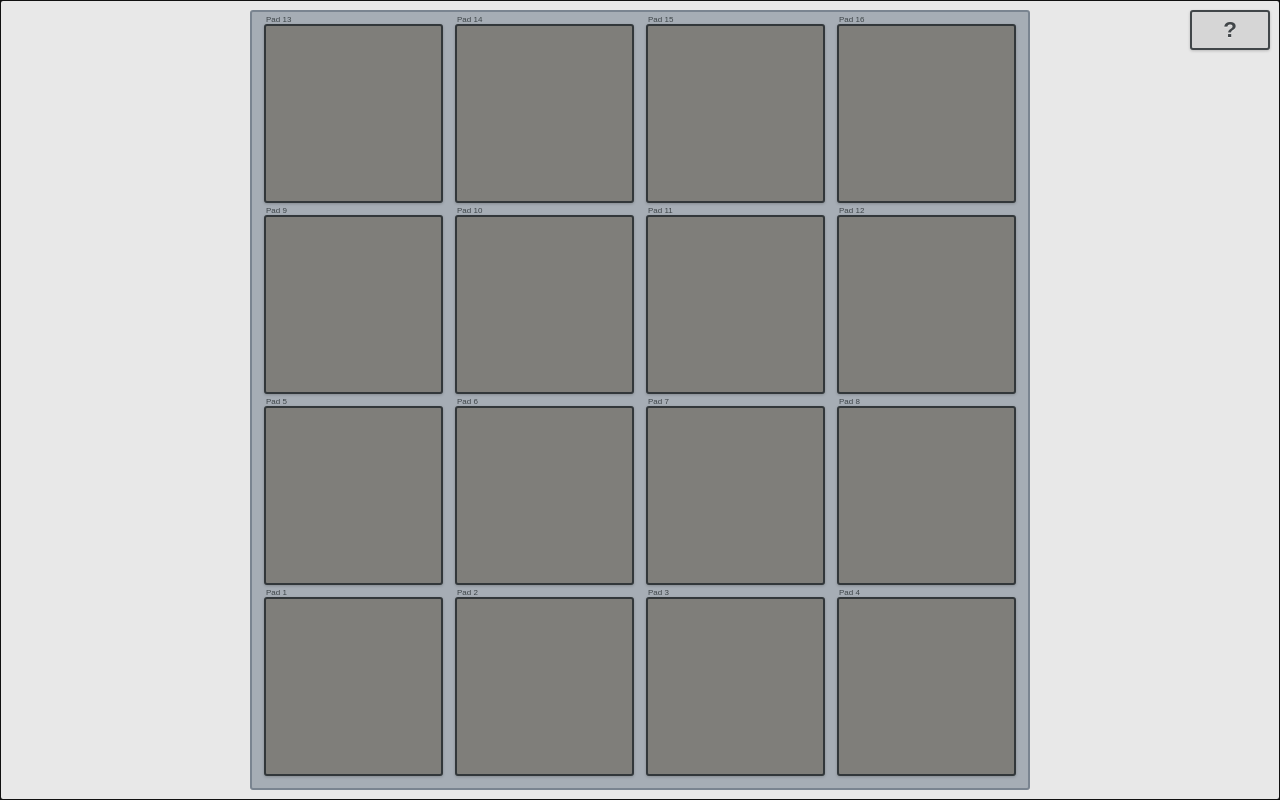
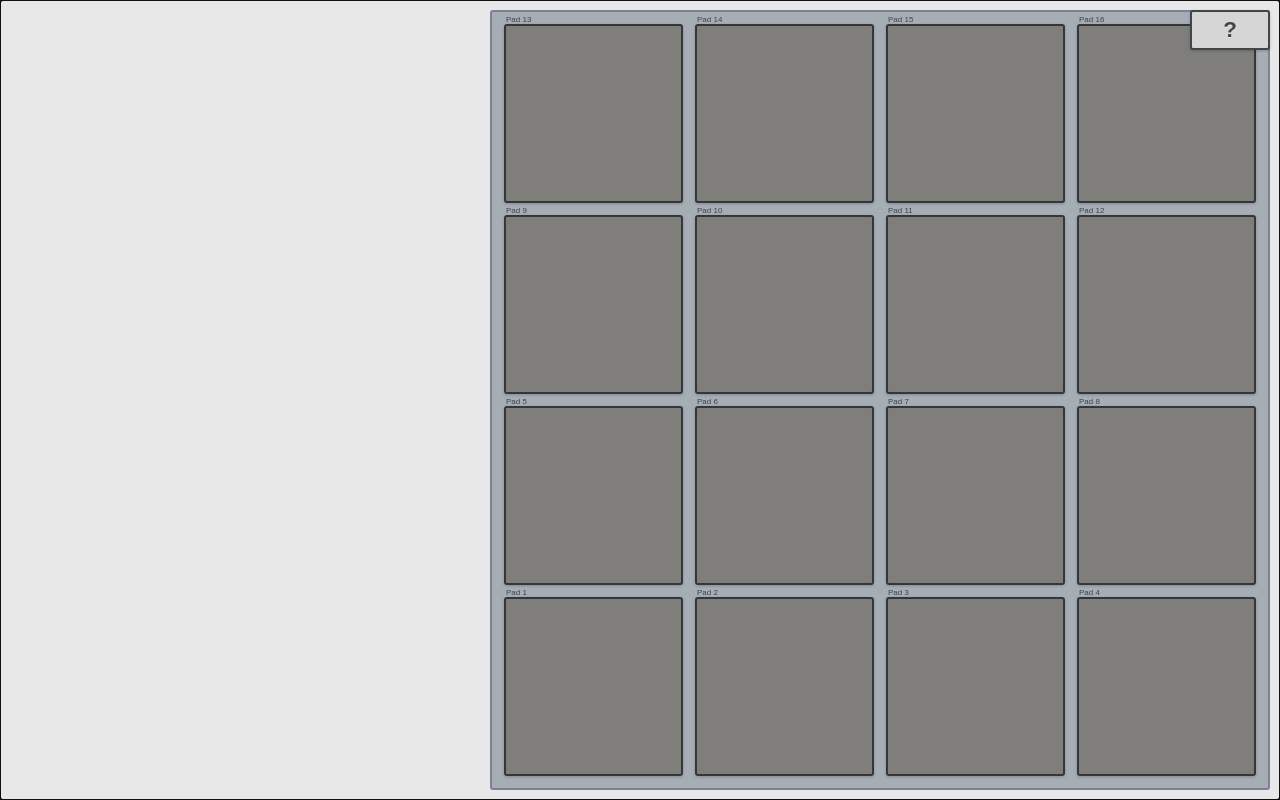
Before and after one commit to arisslin/jsmpc, a React (Create React App) app: page / in a window 1280 px wide. Built offline with nearby package versions, Linux system fonts and the light colour scheme; no server answers.

Commit message:
Add drif

```diff
--- a/src/App.js
+++ b/src/App.js
@@ -92,17 +92,21 @@ export default function App() {
 }
 
 const AppStyled = styled.div`
-  display: flex;
+  display: grid;
+  grid-gap: 10px;
   height: 100vh;
   padding: var(--pad-section-padding);
   background: var(--color-mpc-chassis);
   justify-content: center;
 
   @media (orientation: landscape) {
-    flex-direction: row;
+    grid-template-columns: 1fr calc(100vmin - var(--pad-section-padding) * 2);
+    grid-template-rows: 1fr 1fr;
+    grid-template-areas:
+      'display pad-section'
+      'controlls pad-section';
   }
 
   @media (orientation: portrait) {
-    flex-direction: column;
   }
 `
--- a/src/components/Pad/PadSection.js
+++ b/src/components/Pad/PadSection.js
@@ -35,7 +35,6 @@ export default function PadSection({
 }
 
 const PadSectionStyled = styled.section`
-  grid-area: pad-section;
   display: grid;
   grid-template-columns: 1fr 1fr 1fr 1fr;
   grid-template-rows: 1fr 1fr 1fr 1fr;
@@ -45,13 +44,15 @@ const PadSectionStyled = styled.section`
   border-radius: 3px;
   background-color: var(--blue-grey-light);
 
+  grid-area: pad-section;
+
   @media (orientation: landscape) {
-    height: 100%;
-    width: calc(100vmin - var(--pad-section-padding) * 2);
+    /* height: 100%;
+    width: calc(100vmin - var(--pad-section-padding) * 2); */
   }
 
   @media (orientation: portrait) {
-    width: 100%;
-    height: calc(100vmin - var(--pad-section-padding) * 2);
+    /* width: 100%;
+    height: calc(100vmin - var(--pad-section-padding) * 2); */
   }
 `
```
